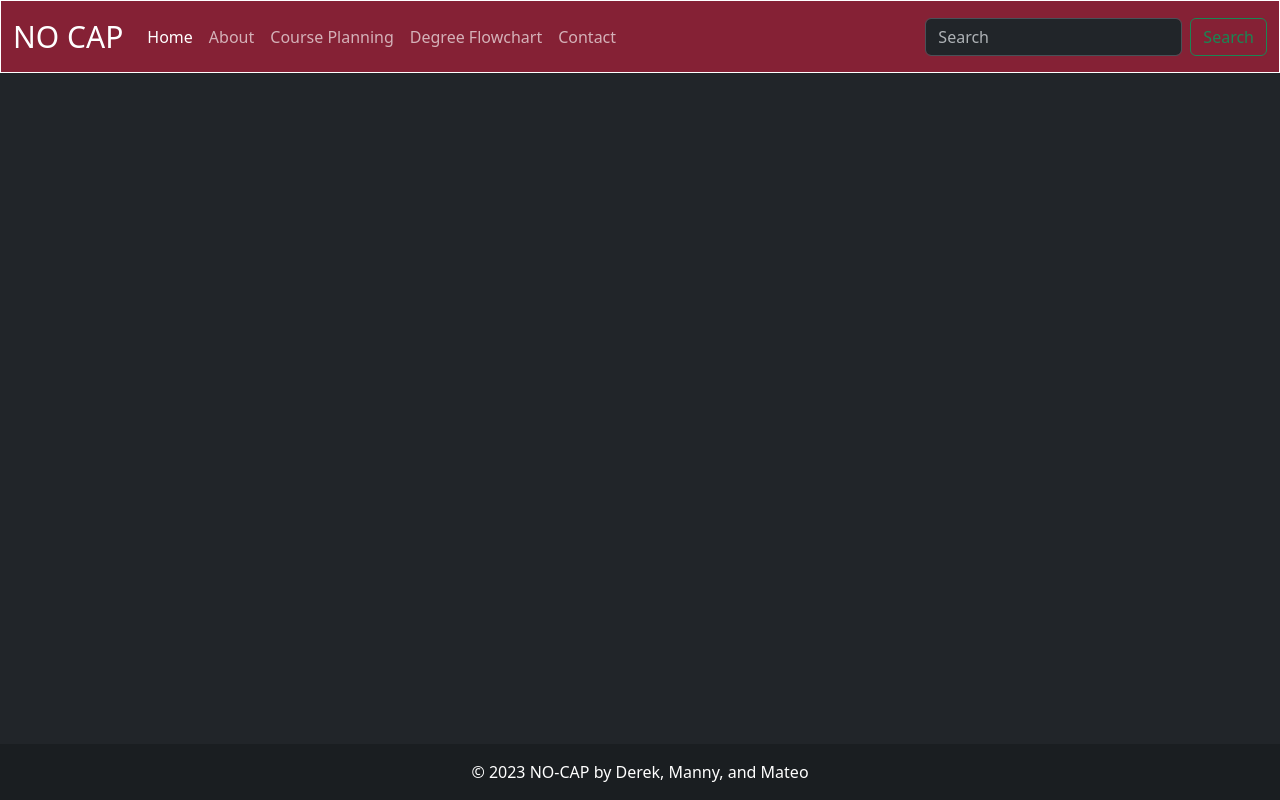
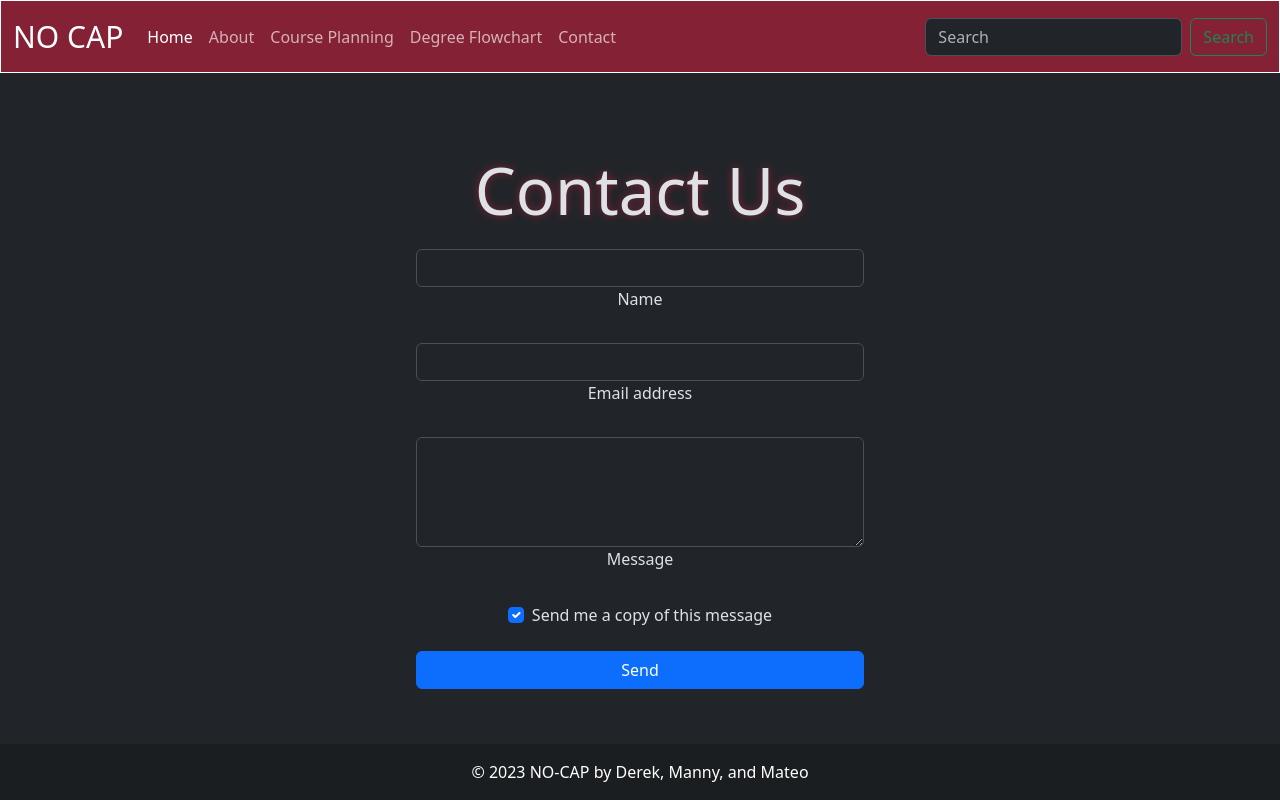
Before and after one commit to derekoda/CS448-NOCAP, a Flask app: page /contact in a window 1280 px wide. Run offline with Flask 2, Linux system fonts and the light colour scheme.

Commit message:
Added 'Contact Us' page

```diff
--- a/templates/contact.html
+++ b/templates/contact.html
@@ -1,5 +1,37 @@
 {% extends 'base.html' %}
 
     {% block content %}
+    <form>
+        <div class="page-title">
+            <h1> <br>Contact Us </h1>
+        </div>
+        <!-- Name input -->
+        <div class="form-outline mb-4" style="display: block; margin-left: auto; margin-right: auto; width: 35%; text-align: center;">
+          <input type="text" id="form4Example1" class="form-control" />
+          <label class="form-label" for="form4Example1">Name</label>
+        </div>
 
+        <!-- Email input -->
+        <div class="form-outline mb-4" style="display: block; margin-left: auto; margin-right: auto; width: 35%; text-align: center;">
+          <input type="email" id="form4Example2" class="form-control" />
+          <label class="form-label" for="form4Example2">Email address</label>
+        </div>
+
+        <!-- Message input -->
+        <div class="form-outline mb-4" style="display: block; margin-left: auto; margin-right: auto; width: 35%; text-align: center;">
+          <textarea class="form-control" id="form4Example3" rows="4"></textarea>
+          <label class="form-label" for="form4Example3">Message</label>
+        </div>
+
+        <!-- Checkbox -->
+        <div class="form-check d-flex justify-content-center mb-4" style="display: block; margin-left: auto; margin-right: auto; width: 35%; text-align: center;">
+          <input class="form-check-input me-2" type="checkbox" value="" id="form4Example4" checked />
+          <label class="form-check-label" for="form4Example4">
+            Send me a copy of this message
+          </label>
+        </div>
+
+        <!-- Submit button -->
+        <button type="submit" class="btn btn-primary btn-block mb-4" style="display: block; margin-left: auto; margin-right: auto; width: 35%; text-align: center;">Send</button>
+      </form>
     {% endblock %}
```
Also changed, not shown: static/css/style.css (line endings or trailing spaces).
